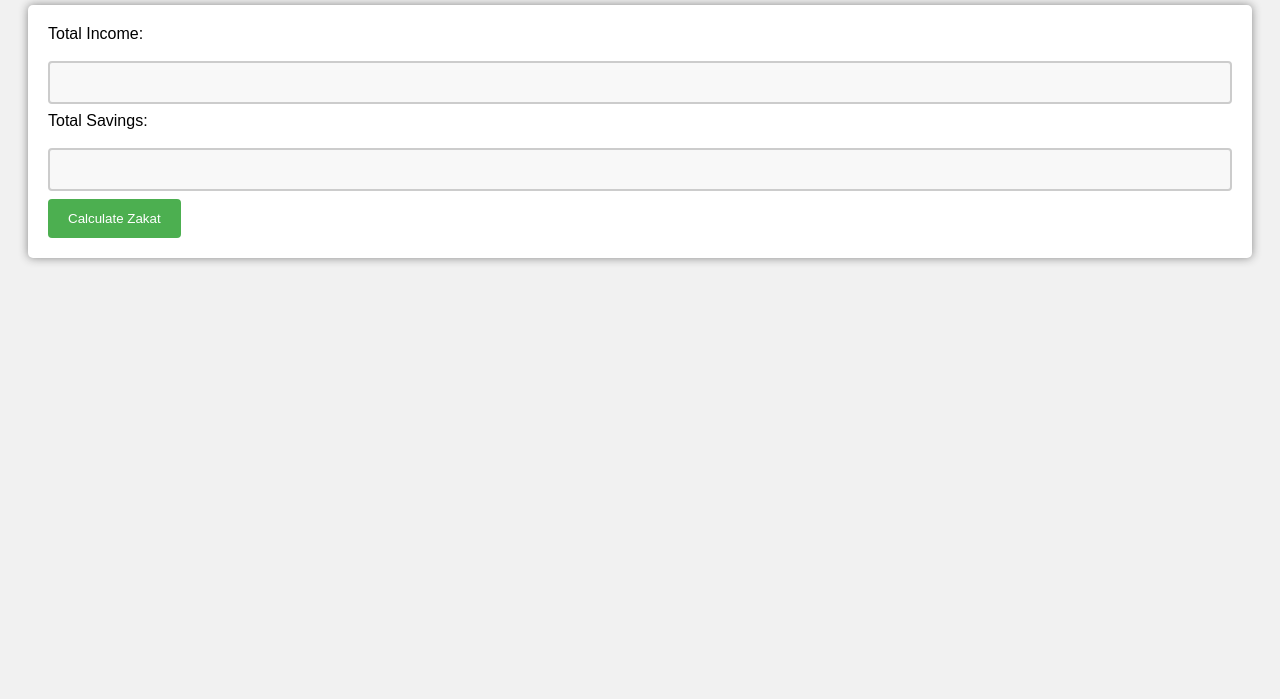
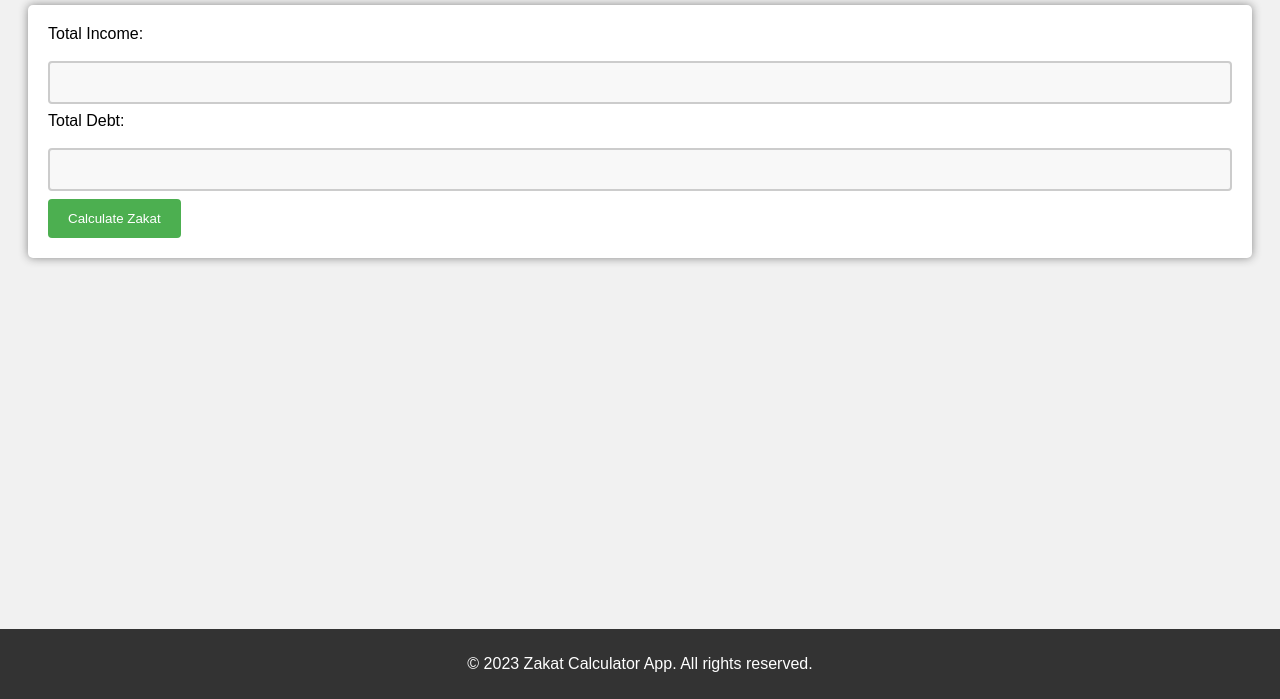
Before and after one commit to makstyle119/zakatCalculator, a plain HTML site: page index.html in a window 1280 px wide. Shown: the part 101-800 px from the top of the page. Drawn offline with Linux system fonts and the light colour scheme.

Commit message:
complete zakat detection app

```diff
--- a/app.js
+++ b/app.js
@@ -1,16 +1,19 @@
 const calculateZakat = () => {
   const income = document.getElementById('income').value;
-  console.log('🚀 ~ file: app.js:3 ~ calculateZakat ~ income', income);
-  const savings = document.getElementById('savings').value;
+  if (income > 0) {
+    const debt = document.getElementById('debt').value;
 
-  const zakat = (2.5 / 100) * (income - savings);
+    const zakat = (2.5 / 100) * (income - debt);
 
-  const output = document.getElementById('output');
-  console.log('🚀 ~ file: app.js:8 ~ calculateZakat ~ output', output);
-  output.innerHTML = `Your Zakat is: ${zakat}`;
-  output.style.display = 'block';
+    const output = document.getElementById('output');
+    output.innerHTML = `Your Zakat is: ${zakat}`;
+    output.style.display = 'block';
+  } else {
+    output.style.display = 'none';
+  }
 };
 
-// document
-//   .getElementById('calculate-btn')
-//   .addEventListener('click', calculateZakat());
+const getYear = () => {
+  let year = document.getElementById('getYear');
+  year.innerText = new Date().getFullYear();
+};
--- a/index.html
+++ b/index.html
@@ -1,25 +1,31 @@
 <!DOCTYPE html>
 <html>
   <head>
-    <title>Zakat Detection App</title>
+    <title>Zakat Calculator App</title>
     <meta charset="UTF-8" />
     <meta name="viewport" content="width=device-width, initial-scale=1.0" />
     <link rel="stylesheet" href="style.css" />
   </head>
-  <body>
-    <h1>Zakat Detection App</h1>
+  <body onload="getYear()">
+    <h1>Zakat Calculator App</h1>
     <form>
       <label for="income">Total Income:</label>
       <input type="number" id="income" name="income" required />
       <br />
-      <label for="savings">Total Savings:</label>
-      <input type="number" id="savings" name="savings" required />
+      <label for="debt">Total Debt:</label>
+      <input type="number" id="debt" name="debt" required />
       <br />
       <button type="button" id="calculate-btn" onclick="calculateZakat()">
         Calculate Zakat
       </button>
     </form>
     <div id="output"></div>
+    <footer>
+      <p>
+        &copy; <span id="getYear"></span> Zakat Calculator App. All rights
+        reserved.
+      </p>
+    </footer>
     <script src="app.js"></script>
   </body>
 </html>
--- a/style.css
+++ b/style.css
@@ -53,3 +53,14 @@ button:hover {
   box-shadow: 0px 0px 10px #888888;
   display: none;
 }
+
+footer {
+  background-color: #333;
+  color: #fff;
+  text-align: center;
+  position: fixed;
+  left: 0;
+  bottom: 0;
+  width: 100%;
+  padding: 10px 0;
+}
```
